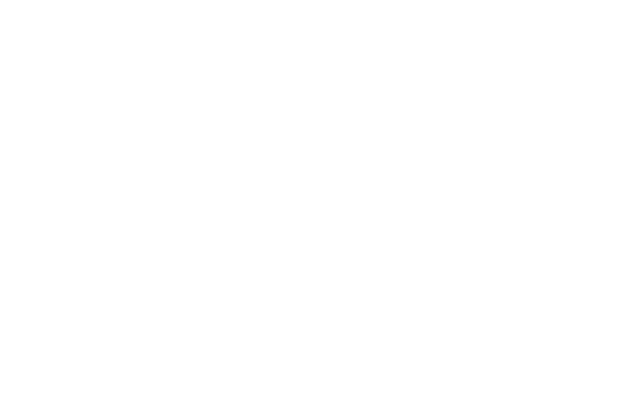
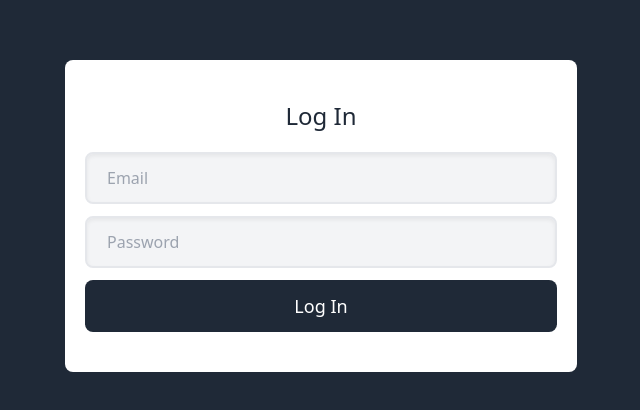
Before and after one commit to tkhwang/tkhwang-nuber-eats, a React (Create React App) app in the folder frontend/: page / in a window 1280 px wide. Shown: the part 184-594 px from the top of the page, without its empty margins (319-959 px from the left). Built offline with nearby package versions, Linux system fonts and the light colour scheme.

Commit message:
[frontend] Login form

```diff
--- a/frontend/src/pages/login.tsx
+++ b/frontend/src/pages/login.tsx
@@ -1,5 +1,24 @@
 import React from "react"
 
 export const Login = () => {
-  return <span>Login</span>
+  return (
+    <div className="h-screen flex items-center justify-center bg-gray-800">
+      <div className="bg-white w-full max-w-lg py-10 rounded-lg text-center">
+        <h3 className="text-2xl text-gray-800">Log In</h3>
+        <form className="flex flex-col mt-5 px-5">
+          <input
+            placeholder="Email"
+            className=" bg-gray-100 shadow-inner   border-2 focus:border-opacity-60 focus:border-green-600 focus:outline-none mb-3 py-3 px-5 rounded-lg"
+          />
+          <input
+            placeholder="Password"
+            className=" bg-gray-100 shadow-inner focus:outline-none border-2 focus:border-opacity-60 focus:border-green-600  py-3 px-5 rounded-lg"
+          />
+          <button className="py-3 px-5 bg-gray-800 text-white mt-3 text-lg rounded-lg focus:outline-none hover:opacity-90">
+            Log In
+          </button>
+        </form>
+      </div>
+    </div>
+  )
 }
--- a/frontend/src/routers/logged-out-router.tsx
+++ b/frontend/src/routers/logged-out-router.tsx
@@ -1,15 +1,18 @@
 import React from "react"
 import { BrowserRouter as Router, Route, Switch } from "react-router-dom"
 import { CreatAccount } from "../pages/create-account"
+import { Login } from "../pages/login"
 
 export const LoggedOutRouter = () => {
   return (
     <Router>
       <Switch>
-        <Route path="create-account">
+        <Route path="/create-account">
           <CreatAccount />
         </Route>
-        <Route path="/"></Route>
+        <Route path="/">
+          <Login />
+        </Route>
       </Switch>
     </Router>
   )
```
